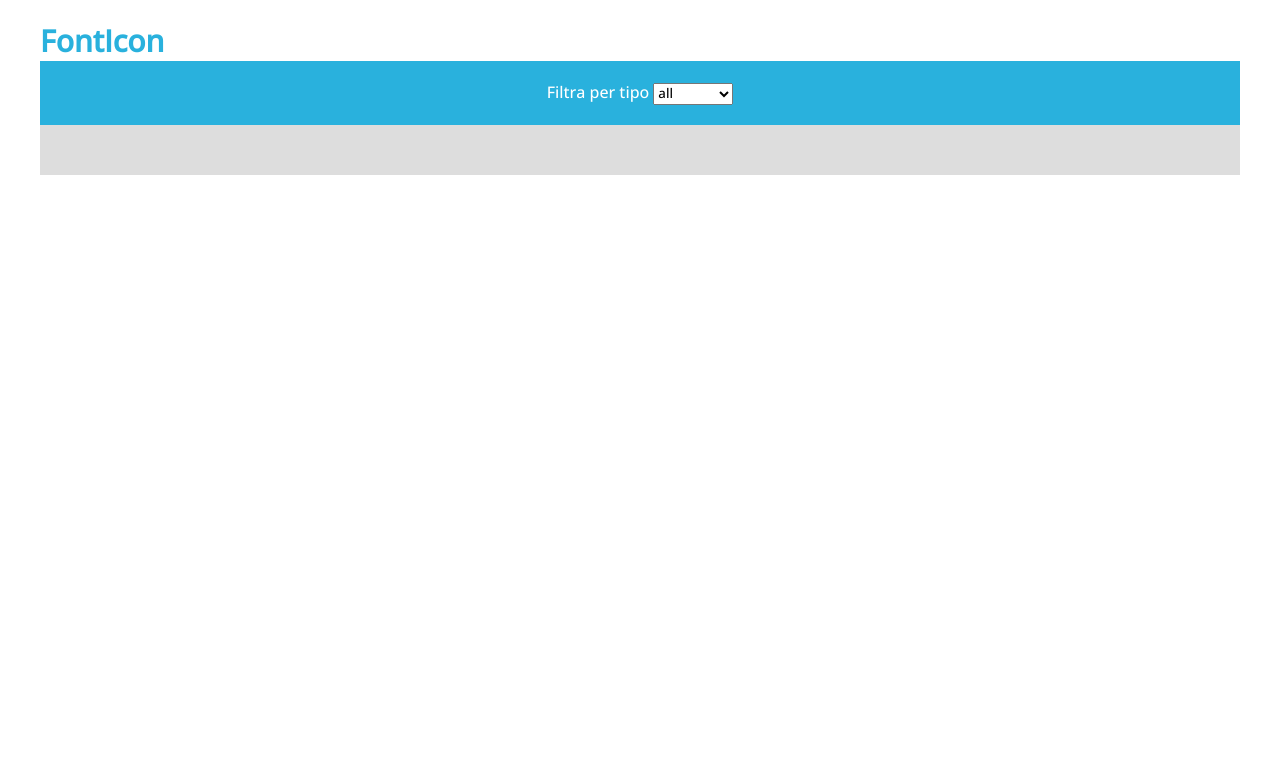
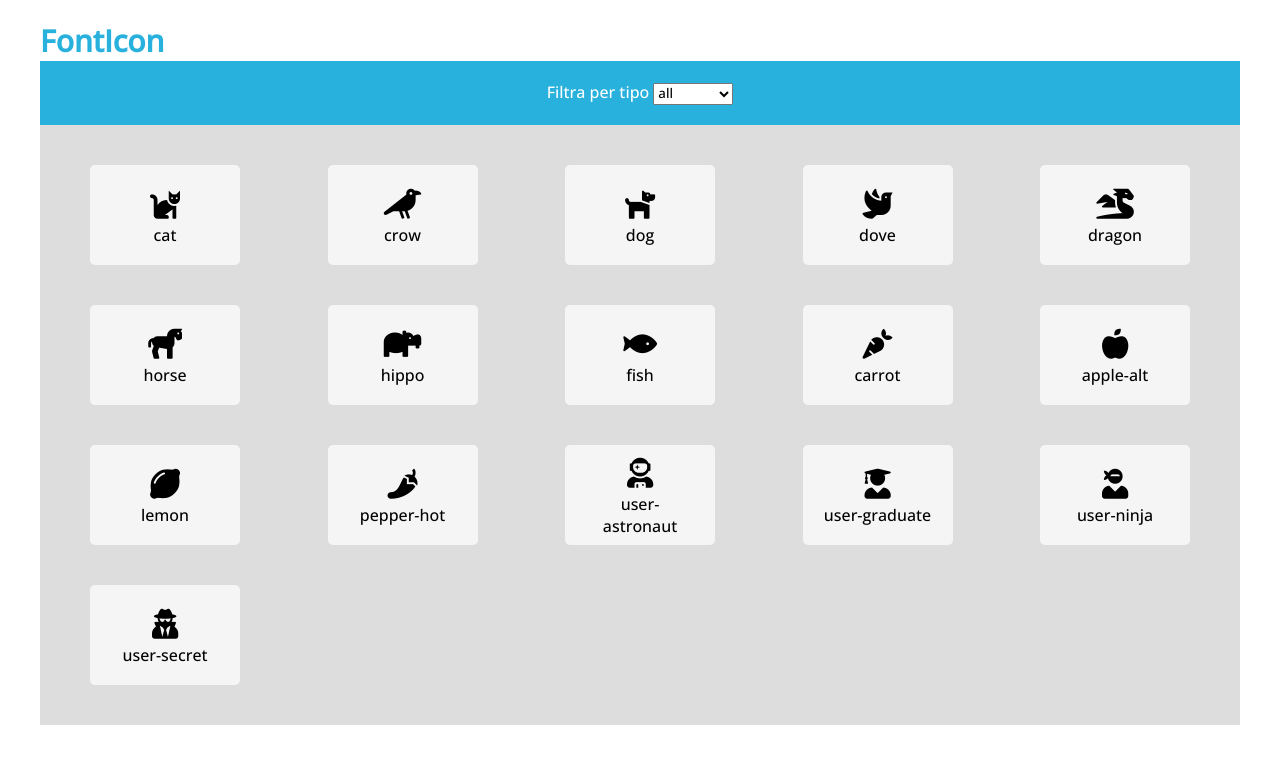
Before and after one commit to yanitejeda/js-es6-icons, a plain HTML site: page index.html in a window 1280 px wide. Drawn offline with nearby package versions, Linux system fonts and the light colour scheme.

Commit message:
inserisco i singoli elementi

```diff
--- a/css/style.css
+++ b/css/style.css
@@ -24,7 +24,30 @@ nav, main {
     color: white;
 }
 
-.container{
+.container{padding: 20px;
     background-color: #DDDDDD;
-    height: 50px;
 }
+.card-img-logo{
+    font-size: 30px;
+}
+
+.box-container{
+    display: flex;
+    flex-wrap: wrap;
+    justify-content: space-between;
+}
+
+.card-box-container{
+    background-color: #F5F5F5;
+    margin: 20px 30px;
+    border-radius: 5px;
+    text-align: center;
+    padding: 10px 20px;
+    width: 150px;
+    height: 100px;
+    display: flex;
+    flex-direction: column;
+    justify-content: center;
+
+
+}
--- a/index.html
+++ b/index.html
@@ -20,7 +20,6 @@
 </head>
 
 <body>
-  <!-- Inizio HEADER -->
   <header>
     <nav>
         <h1 class="navbar-brand" href="#">FontIcon</h1>
@@ -39,6 +38,37 @@
 
   <main>
     <div class="container">
+        <div class="box-container">
+           <!--
+
+            <div class="card-box-container">
+              <div class="card-img-logo">
+                <i class="fab fa-airbnb"></i>
+              </div>
+              <div class="card-name-text">
+                <div class="card-title text-center">airbnb</div>
+              </div>
+            </div>
+            <div class="card-box-container">
+                <div class="card-img-logo">
+                  <i class="fab fa-airbnb"></i>
+                </div>
+                <div class="card-name-text">
+                  <div class="card-title text-center">airbnb</div>
+                </div>
+            </div>
+
+            <div class="card-box-container">
+                <div class="card-img-logo">
+                  <i class="fab fa-airbnb"></i>
+                </div>
+                <div class="card-name-text">
+                  <div class="card-title text-center">airbnb</div>
+                </div>
+              </div>
+           -->
+
+          </div>
 
     </div>
   </main>
--- a/script.js
+++ b/script.js
@@ -1,98 +1,125 @@
+const boxContainer = document.querySelector('.box-container');
+console.log(boxContainer)
 const iconArray = [
 	{
-		name: 'cat',
+		nome: 'cat',
 		prefix: 'fa-',
 		type: 'animal',
 		family: 'fas'
 	},
 	{
-		name: 'crow',
+		nome: 'crow',
 		prefix: 'fa-',
 		type: 'animal',
 		family: 'fas'
 	},
 	{
-		name: 'dog',
+		nome: 'dog',
 		prefix: 'fa-',
 		type: 'animal',
 		family: 'fas'
 	},
 	{
-		name: 'dove',
+		nome: 'dove',
 		prefix: 'fa-',
 		type: 'animal',
 		family: 'fas'
 	},
 	{
-		name: 'dragon',
+		nome: 'dragon',
 		prefix: 'fa-',
 		type: 'animal',
 		family: 'fas'
 	},
 	{
-		name: 'horse',
+		nome: 'horse',
 		prefix: 'fa-',
 		type: 'animal',
 		family: 'fas'
 	},
 	{
-		name: 'hippo',
+		nome: 'hippo',
 		prefix: 'fa-',
 		type: 'animal',
 		family: 'fas'
 	},
 	{
-		name: 'fish',
+		nome: 'fish',
 		prefix: 'fa-',
 		type: 'animal',
 		family: 'fas'
 	},
 	{
-		name: 'carrot',
+		nome: 'carrot',
 		prefix: 'fa-',
 		type: 'vegetable',
 		family: 'fas'
 	},
 	{
-		name: 'apple-alt',
+		nome: 'apple-alt',
 		prefix: 'fa-',
 		type: 'vegetable',
 		family: 'fas'
 	},
 	{
-		name: 'lemon',
+		nome: 'lemon',
 		prefix: 'fa-',
 		type: 'vegetable',
 		family: 'fas'
 	},
 	{
-		name: 'pepper-hot',
+		nome: 'pepper-hot',
 		prefix: 'fa-',
 		type: 'vegetable',
 		family: 'fas'
 	},
 	{
-		name: 'user-astronaut',
+		nome: 'user-astronaut',
 		prefix: 'fa-',
 		type: 'user',
 		family: 'fas'
 	},
 	{
-		name: 'user-graduate',
+		nome: 'user-graduate',
 		prefix: 'fa-',
 		type: 'user',
 		family: 'fas'
 	},
 	{
-		name: 'user-ninja',
+		nome: 'user-ninja',
 		prefix: 'fa-',
 		type: 'user',
 		family: 'fas'
 	},
 	{
-		name: 'user-secret',
+		nome: 'user-secret',
 		prefix: 'fa-',
 		type: 'user',
 		family: 'fas'
 	}
 ];
+
+
+
+
+const cardIcon = iconArray.map((iconSingleArray) => {
+
+//inserisco il mio html nel dom
+    boxContainer.innerHTML += `
+
+    <div class="card-box-container">
+    <div class="card-img-logo">
+      <i class="${iconSingleArray.family} ${iconSingleArray.prefix + iconSingleArray.nome}"></i>
+    </div>
+    <div class="card-name-text">
+      <div class="card-title text-center">${iconSingleArray.nome}</div>
+    </div>
+    </div>`
+
+
+    return {
+        indice: iconSingleArray,
+
+    }
+})
+console.log(cardIcon)
```
